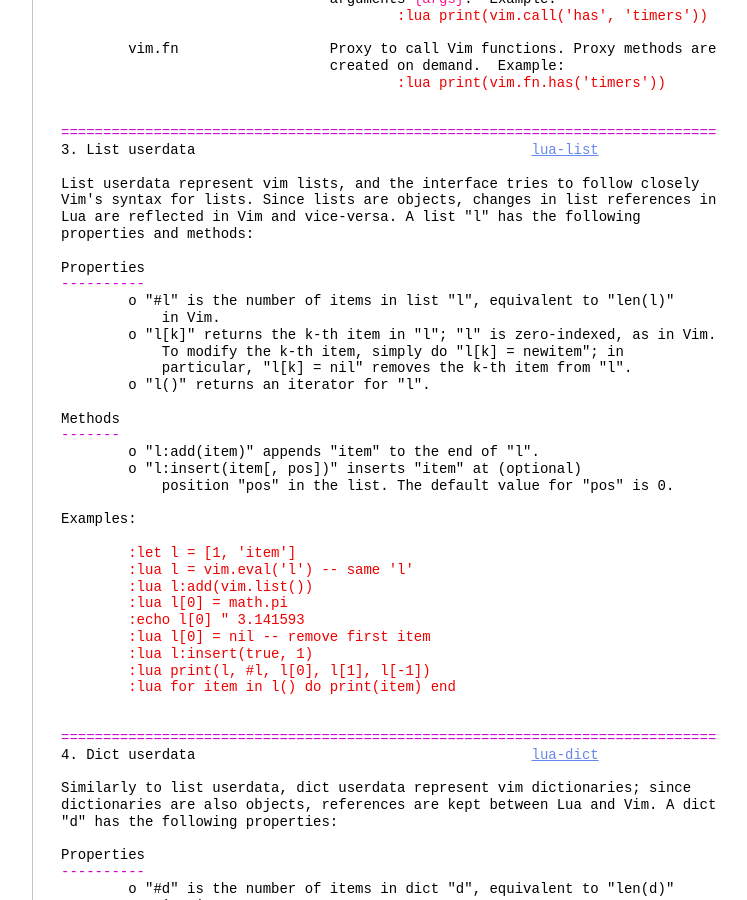
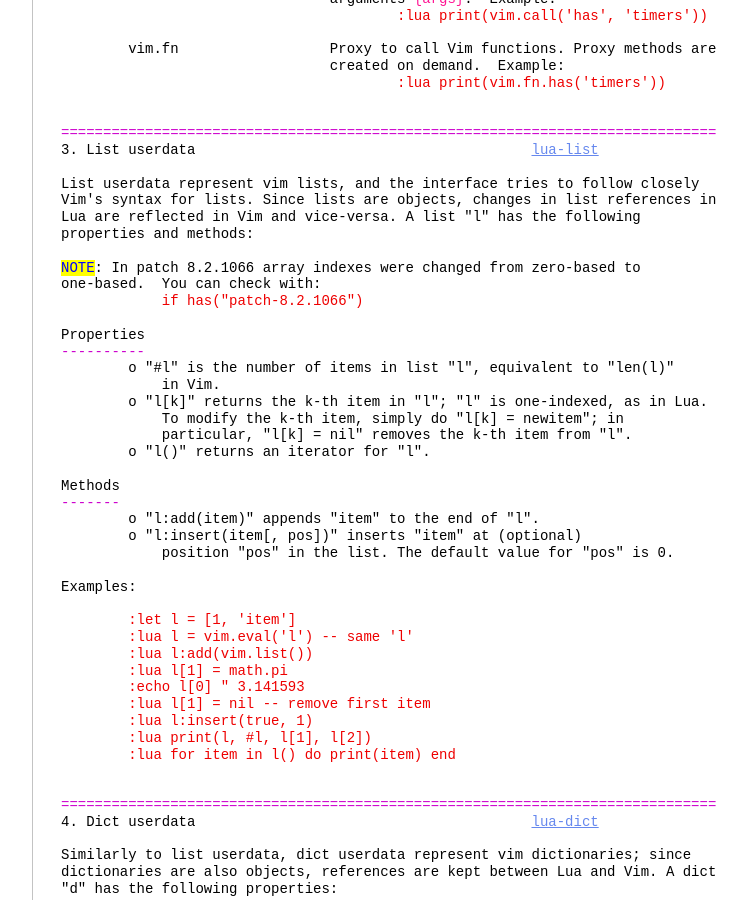
Before and after one commit to vim-jp/vimdoc-en, a Jekyll site: the page built from if_lua.html, in a window 1280 px wide and 900 px high, scrolled down 3622 px. Shown: the whole window, without its empty margins (340-1087 px from the left). Built offline with Jekyll 4.4.1, drawn with Linux system fonts in a browser that asks for light colours; nearby versions of some CDN libraries; comment, search, counter and statistics services are not loaded.

Commit message:
Generated by Travis JOB 1255.1
https://travis-ci.org/vim-jp/vimdoc-en/builds/702780953

```diff
--- a/if_lua.html
+++ b/if_lua.html
@@ -222,11 +222,15 @@ Vim's syntax for lists. Since lists are objects, changes in list references in<b
 Lua are reflected in Vim and vice-versa. A list &quot;l&quot; has the following<br>
 properties and methods:<br>
 <br>
+<span class="Todo">NOTE</span>: In patch 8.2.1066 array indexes were changed from zero-based to<br>
+one-based.&nbsp;&nbsp;You can check with:<br>
+<div class="helpExample">&nbsp;&nbsp;&nbsp;&nbsp;&nbsp;&nbsp;&nbsp;&nbsp;&nbsp;&nbsp;&nbsp;&nbsp;if has(&quot;patch-8.2.1066&quot;)</div>
+<br>
 Properties<br>
 <span class="PreProc">----------</span><br>
 &nbsp;&nbsp;&nbsp;&nbsp;&nbsp;&nbsp;&nbsp;&nbsp;o &quot;#l&quot; is the number of items in list &quot;l&quot;, equivalent to &quot;len(l)&quot;<br>
 &nbsp;&nbsp;&nbsp;&nbsp;&nbsp;&nbsp;&nbsp;&nbsp;&nbsp;&nbsp;&nbsp;&nbsp;in Vim.<br>
-&nbsp;&nbsp;&nbsp;&nbsp;&nbsp;&nbsp;&nbsp;&nbsp;o &quot;l[k]&quot; returns the k-th item in &quot;l&quot;; &quot;l&quot; is zero-indexed, as in Vim.<br>
+&nbsp;&nbsp;&nbsp;&nbsp;&nbsp;&nbsp;&nbsp;&nbsp;o &quot;l[k]&quot; returns the k-th item in &quot;l&quot;; &quot;l&quot; is one-indexed, as in Lua.<br>
 &nbsp;&nbsp;&nbsp;&nbsp;&nbsp;&nbsp;&nbsp;&nbsp;&nbsp;&nbsp;&nbsp;&nbsp;To modify the k-th item, simply do &quot;l[k] = newitem&quot;; in<br>
 &nbsp;&nbsp;&nbsp;&nbsp;&nbsp;&nbsp;&nbsp;&nbsp;&nbsp;&nbsp;&nbsp;&nbsp;particular, &quot;l[k] = nil&quot; removes the k-th item from &quot;l&quot;.<br>
 &nbsp;&nbsp;&nbsp;&nbsp;&nbsp;&nbsp;&nbsp;&nbsp;o &quot;l()&quot; returns an iterator for &quot;l&quot;.<br>
@@ -242,11 +246,11 @@ Examples:<br>
 <div class="helpExample">&nbsp;&nbsp;&nbsp;&nbsp;&nbsp;&nbsp;&nbsp;&nbsp;:let l = [1, 'item']<br>
 &nbsp;&nbsp;&nbsp;&nbsp;&nbsp;&nbsp;&nbsp;&nbsp;:lua l = vim.eval('l') -- same 'l'<br>
 &nbsp;&nbsp;&nbsp;&nbsp;&nbsp;&nbsp;&nbsp;&nbsp;:lua l:add(vim.list())<br>
-&nbsp;&nbsp;&nbsp;&nbsp;&nbsp;&nbsp;&nbsp;&nbsp;:lua l[0] = math.pi<br>
+&nbsp;&nbsp;&nbsp;&nbsp;&nbsp;&nbsp;&nbsp;&nbsp;:lua l[1] = math.pi<br>
 &nbsp;&nbsp;&nbsp;&nbsp;&nbsp;&nbsp;&nbsp;&nbsp;:echo l[0] &quot; 3.141593<br>
-&nbsp;&nbsp;&nbsp;&nbsp;&nbsp;&nbsp;&nbsp;&nbsp;:lua l[0] = nil -- remove first item<br>
+&nbsp;&nbsp;&nbsp;&nbsp;&nbsp;&nbsp;&nbsp;&nbsp;:lua l[1] = nil -- remove first item<br>
 &nbsp;&nbsp;&nbsp;&nbsp;&nbsp;&nbsp;&nbsp;&nbsp;:lua l:insert(true, 1)<br>
-&nbsp;&nbsp;&nbsp;&nbsp;&nbsp;&nbsp;&nbsp;&nbsp;:lua print(l, #l, l[0], l[1], l[-1])<br>
+&nbsp;&nbsp;&nbsp;&nbsp;&nbsp;&nbsp;&nbsp;&nbsp;:lua print(l, #l, l[1], l[2])<br>
 &nbsp;&nbsp;&nbsp;&nbsp;&nbsp;&nbsp;&nbsp;&nbsp;:lua for item in l() do print(item) end</div>
 <br>
 <br>
```
